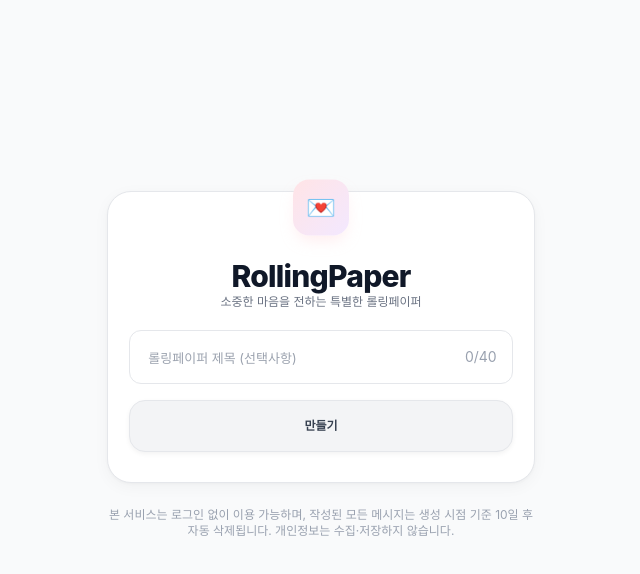
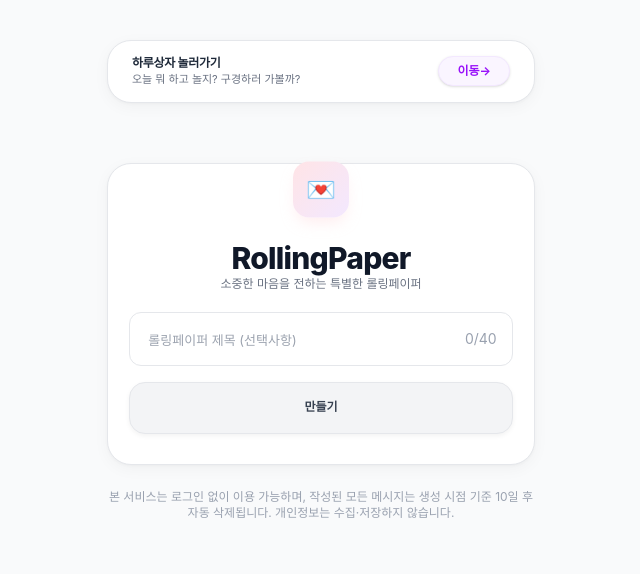
Before and after one commit to Moorisong/r-paper, a React (Vite) app in the folder frontend/: page / in a window 1280 px wide. Shown: the top 574 px of the page, without its empty margins (319-959 px from the left). Built offline with nearby package versions, Linux system fonts and the light colour scheme; no server answers; a web font is replaced by a local one.

Commit message:
feat(frontend): 하루상자 바로가기 배너 추가 및 UI 여백 최적화

```diff
--- /dev/null
+++ b/frontend/src/components/layout/haroo-box-banner.jsx
@@ -0,0 +1,51 @@
+import { EXTERNAL_LINKS } from '@/constants/routes';
+
+export const HarooBoxBanner = ({ className = '' }) => {
+  return (
+    <a
+      href={EXTERNAL_LINKS.harooBox}
+      target="_blank"
+      rel="noopener noreferrer"
+      className={`group flex items-center justify-between w-full max-w-[448px] glass-card rounded-3xl transition-all duration-300 ${className}`}
+      style={{ padding: '14px 24px' }}
+    >
+      <div className="flex items-center gap-3 min-w-0">
+        <div className="flex flex-col min-w-0 text-left">
+          <span className="text-xs font-bold text-gray-800 tracking-tight flex items-center gap-1.5">
+            하루상자 놀러가기
+          </span>
+          <span className="text-[11px] text-gray-500 truncate mt-0.5">
+            오늘 뭐 하고 놀지? 구경하러 가볼까?
+          </span>
+        </div>
+      </div>
+      <div
+        className="flex items-center text-xs font-bold text-purple-600 bg-purple-50 hover:bg-purple-100 rounded-2xl border border-purple-100 shadow-sm group-hover:translate-x-0.5 transition-all duration-200 flex-shrink-0 ml-4"
+        style={{ padding: '6px 18px' }}
+      >
+        이동 <span className="ml-1">&rarr;</span>
+      </div>
+    </a>
+  );
+};
+
+export const HarooBoxButton = ({ className = '' }) => {
+  return (
+    <a
+      href={EXTERNAL_LINKS.harooBox}
+      target="_blank"
+      rel="noopener noreferrer"
+      className={`inline-flex items-center gap-2 px-6 py-2.5 rounded-full bg-white border border-gray-200 hover:border-purple-300 transition-all duration-300 shadow-sm hover:shadow-md hover:scale-105 active:scale-95 group ${className}`}
+    >
+      <span className="text-sm group-hover:scale-110 transition-transform duration-200">
+        🎁
+      </span>
+      <span className="text-xs font-bold text-purple-700 tracking-tight">
+        하루상자 놀러가기
+      </span>
+      <span className="text-xs text-purple-500 font-bold group-hover:translate-x-0.5 transition-transform duration-200">
+        &rarr;
+      </span>
+    </a>
+  );
+};
--- a/frontend/src/components/layout/page-container.jsx
+++ b/frontend/src/components/layout/page-container.jsx
@@ -8,6 +8,7 @@ export const PageContainer = ({
   backgroundClass = '',
   centered = false,
   showAd = true,
+  showHarooBanner = true,
 }) => {
   return (
     <motion.div
@@ -23,13 +24,13 @@ export const PageContainer = ({
     >
       <div
         className={cn(
-          'relative min-h-screen w-full py-12 sm:py-20',
-          centered && 'flex flex-col items-center justify-center',
+          'relative min-h-screen w-full py-4 sm:py-10 flex flex-col items-center',
+          centered && 'justify-center',
           className
         )}
         style={{
-          paddingLeft: '20px',
-          paddingRight: '20px',
+          paddingLeft: '16px',
+          paddingRight: '16px',
           paddingBottom: showAd ? '70px' : undefined
         }}
       >
--- a/frontend/src/constants/routes.js
+++ b/frontend/src/constants/routes.js
@@ -4,3 +4,7 @@ export const ROUTES = {
   paperView: (slug) => `/r/${slug}`,
   notFound: '*',
 };
+
+export const EXTERNAL_LINKS = {
+  harooBox: 'https://box.haroo.site/',
+};
--- a/frontend/src/pages/home.jsx
+++ b/frontend/src/pages/home.jsx
@@ -4,6 +4,7 @@ import { PageContainer } from '@/components/layout/page-container';
 import { Button } from '@/components/ui/button';
 import { Input } from '@/components/ui/input';
 import { useCreatePaper } from '@/hooks/use-create-paper';
+import { HarooBoxBanner } from '@/components/layout/haroo-box-banner';
 import { APP_NAME, APP_DESCRIPTION, LIMITS, MESSAGES } from '@/constants';
 
 const Home = () => {
@@ -23,7 +24,7 @@ const Home = () => {
   };
 
   return (
-    <PageContainer centered className="py-10 sm:py-12">
+    <PageContainer centered={false} className="pt-8 pb-12 sm:pt-12 sm:pb-16">
       <motion.div
         initial={{ opacity: 0, y: 30 }}
         animate={{ opacity: 1, y: 0 }}
@@ -31,21 +32,26 @@ const Home = () => {
         className="w-full mx-auto"
         style={{ paddingLeft: '10px', paddingRight: '10px', maxWidth: '448px' }}
       >
+        {/* 카드 밖 상단 하루상자 바로가기 배너 (상단 여백 40px 확실히 확보) */}
+        <div className="w-full flex justify-center" style={{ marginTop: '40px', marginBottom: '60px' }}>
+          <HarooBoxBanner />
+        </div>
+
         {/* Main Card */}
-        <div className="glass-card rounded-3xl px-8 py-8 sm:px-10 sm:py-10">
+        <div className="glass-card rounded-3xl px-8 py-8 sm:px-10 sm:py-10 mt-6">
           {/* Header */}
           <motion.div
             initial={{ scale: 0.9, opacity: 0 }}
             animate={{ scale: 1, opacity: 1 }}
             transition={{ duration: 0.5, delay: 0.1 }}
-            className="text-center mb-6"
+            className="text-center mb-6 flex flex-col items-center"
           >
             {/* Icon */}
             <motion.div
               animate={{ y: [0, -8, 0] }}
               transition={{ duration: 2.5, repeat: Infinity, ease: 'easeInOut' }}
               className="inline-flex items-center justify-center w-14 h-14 rounded-2xl"
-              style={{ marginBottom: '20px', marginTop: '-10px', background: 'linear-gradient(135deg, #ffe4e6, #f3e8ff)', boxShadow: '0 8px 16px -4px rgba(254, 205, 211, 0.4)' }}
+              style={{ marginBottom: '20px', background: 'linear-gradient(135deg, #ffe4e6, #f3e8ff)', boxShadow: '0 8px 16px -4px rgba(254, 205, 211, 0.4)' }}
             >
               <span className="text-2xl">💌</span>
             </motion.div>
--- a/frontend/src/pages/paper-view.jsx
+++ b/frontend/src/pages/paper-view.jsx
@@ -9,6 +9,7 @@ import { Button } from '@/components/ui/button';
 import { Modal } from '@/components/ui/modal';
 import { LinkCopyModal } from '@/components/paper/link-copy-modal';
 import { LinkWarningBanner } from '@/components/paper/link-warning-banner';
+import { HarooBoxBanner } from '@/components/layout/haroo-box-banner';
 import { usePaper } from '@/hooks/use-paper';
 import { useMessages } from '@/hooks/use-messages';
 import { MESSAGES } from '@/constants';
@@ -182,11 +183,8 @@ const PaperView = () => {
       />
 
       <PageContainer className={cn(
-        "relative z-10 pb-32 flex flex-col items-center"
-      )}
-        style={{
-          paddingTop: showLinkWarningBanner ? '240px' : '160px' // 강제 적용 (기존 pt-40=160px, pt-60=240px)
-        }}>
+        "relative z-10 pt-8 pb-32 sm:pt-12 sm:pb-36 flex flex-col items-center"
+      )}>
         <motion.div
           initial={{ opacity: 0, y: 30 }}
           animate={{ opacity: 1, y: 0 }}
@@ -196,21 +194,20 @@ const PaperView = () => {
             paddingLeft: '10px',
             paddingRight: '10px',
             maxWidth: '448px',
-            paddingTop: '80px',
-            paddingBottom: '80px',
-            marginTop: showLinkWarningBanner ? '40px' : '0px'
           }}
         >
+          {/* 카드 밖 상단 하루상자 바로가기 배너 (상단 여백 40px 확실히 확보) */}
+          <div className="w-full flex justify-center" style={{ marginTop: '40px', marginBottom: '60px' }}>
+            <HarooBoxBanner />
+          </div>
+
           {/* Main Card */}
-          <div className="bg-white rounded-3xl px-8 py-10 sm:px-12 sm:py-12 min-h-[60vh] flex flex-col overflow-visible border border-gray-100 shadow-sm">
+          <div className="bg-white rounded-3xl px-8 py-10 sm:px-12 sm:py-12 min-h-[60vh] flex flex-col overflow-visible border border-gray-100 shadow-sm mt-6">
 
             {/* Header Section */}
             <div className="flex flex-col items-center">
               <div
                 className="inline-flex items-center justify-center w-14 h-14 rounded-2xl mb-4 bg-white border border-gray-100 shadow-sm"
-                style={{
-                  marginTop: '-30px'
-                }}
               >
                 <span className="text-2xl">💌</span>
               </div>
```
Also changed, not shown: 1 other file (tests, documents, lock files or other folders).
